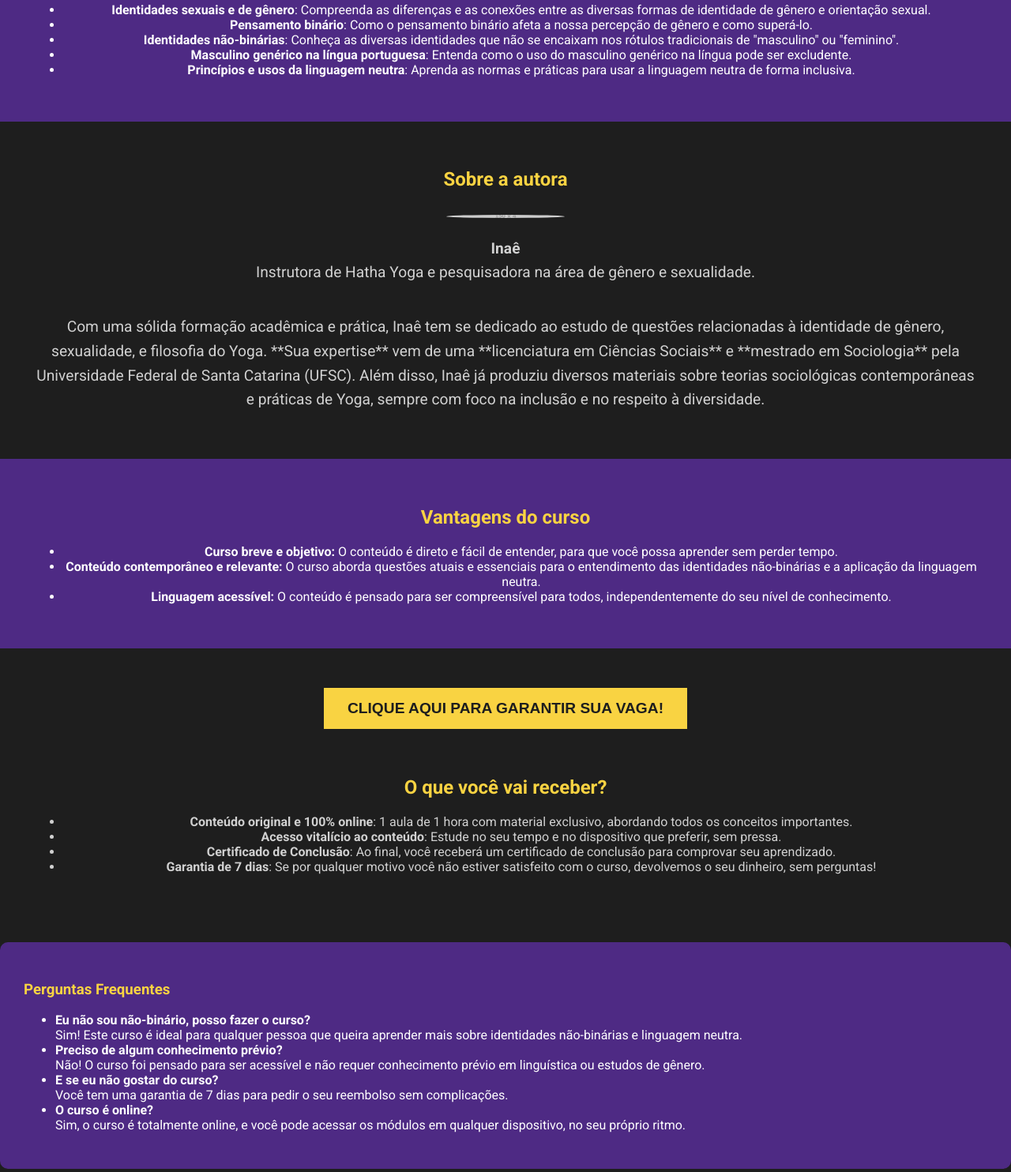
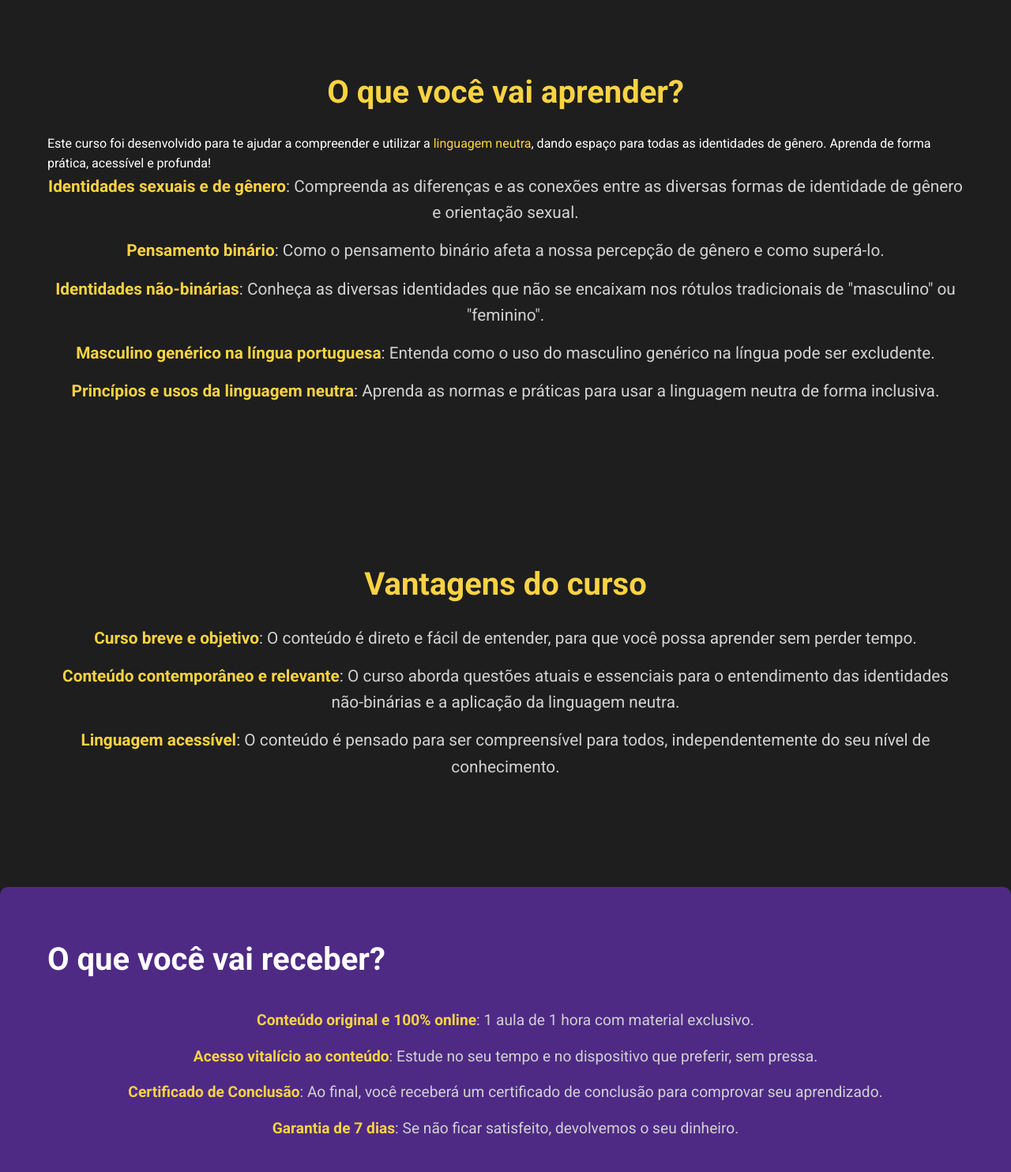
Before and after one commit to melckysilva55m/Loja-on-line-, a plain HTML site: page index.html in a window 1280 px wide. Shown: the part 937-2421 px from the top of the page at 79% size. Drawn offline with Linux system fonts and the light colour scheme; placeholder pictures from the web are drawn by us.

Commit message:
Update index.html

```diff
--- a/index.html
+++ b/index.html
@@ -6,116 +6,198 @@
     <title>Curso Não Binário e Linguagem Neutra</title>
     <link href="https://fonts.googleapis.com/css2?family=Roboto:wght@400;700&display=swap" rel="stylesheet">
     <style>
-        /* Estilos principais */
+        /* Reset básico */
+        * {
+            margin: 0;
+            padding: 0;
+            box-sizing: border-box;
+        }
+
+        /* Corpo da página */
         body {
             font-family: 'Roboto', sans-serif;
-            margin: 0;
-            padding: 0;
-            background-color: #1E1E1E;
+            background-color: #1E1E1E; /* Preto */
             color: #FFFFFF;
+            line-height: 1.6;
         }
 
-        h1, h2, h3 {
+        /* Container centralizado */
+        .container {
+            width: 100%;
+            max-width: 1200px;
+            margin: 0 auto;
+            padding: 20px;
+        }
+
+        /* Cabeçalho */
+        header {
+            text-align: center;
+            margin-bottom: 50px;
+        }
+
+        header h1 {
+            font-size: 3.5rem;
             color: #F9D342; /* Amarelo */
         }
 
-        p {
-            font-size: 1.2rem;
+        header h2 {
+            font-size: 2rem;
             color: #D1D1D1;
-            line-height: 1.6;
+            margin: 20px 0;
         }
 
-        .btn-primary {
+        header h3 {
+            font-size: 2rem;
+            color: #F9D342;
+        }
+
+        header .btn-primary {
             background-color: #F9D342; /* Amarelo */
             color: #1E1E1E;
-            border: none;
             padding: 15px 30px;
             font-size: 1.2rem;
+            border: none;
             cursor: pointer;
             text-transform: uppercase;
             font-weight: bold;
-            margin-top: 20px;
-            transition: background-color 0.3s ease;
+            border-radius: 5px;
+            transition: background-color 0.3s;
         }
 
-        .btn-primary:hover {
+        header .btn-primary:hover {
             background-color: #F7C233;
         }
 
-        .section {
-            padding: 40px;
+        /* Seções principais */
+        section {
+            margin-bottom: 60px;
+            padding: 40px 0;
+        }
+
+        .section-title {
+            text-align: center;
+            font-size: 2.5rem;
+            color: #F9D342; /* Amarelo */
+            margin-bottom: 20px;
+        }
+
+        .section p {
+            font-size: 1.2rem;
+            color: #D1D1D1;
+            text-align: center;
+            margin-bottom: 30px;
+        }
+
+        /* Listas de tópicos */
+        ul {
+            list-style-type: none;
             text-align: center;
         }
 
-        .section-light {
-            background-color: #4E2A84; /* Roxo */
-            color: #FFFFFF;
+        ul li {
+            font-size: 1.3rem;
+            color: #D1D1D1;
+            margin-bottom: 15px;
         }
 
-        .section-dark {
-            background-color: #1E1E1E; /* Preto */
-            color: #D1D1D1;
-        }
-
-        .highlight {
+        ul li strong {
             color: #F9D342; /* Amarelo */
         }
 
-        .content-wrapper {
-            display: flex;
-            justify-content: center;
-            align-items: center;
-            flex-direction: column;
-            text-align: center;
-        }
-
+        /* Imagens e Banner */
         .image-banner img {
             max-width: 100%;
             height: auto;
             border-radius: 10px;
         }
 
-        .image-author img {
-            max-width: 150px;
-            border-radius: 50%;
-        }
-
+        /* Chamada para Ação (CTA) */
         .cta-container {
             text-align: center;
             margin-top: 30px;
         }
 
+        /* Garantia e Certificado */
+        .certificado {
+            background-color: #4E2A84; /* Roxo */
+            color: #FFFFFF;
+            padding: 40px;
+            border-radius: 10px;
+            margin-top: 40px;
+        }
+
+        .certificado ul {
+            list-style-type: none;
+            text-align: center;
+        }
+
+        .certificado li {
+            font-size: 1.2rem;
+            margin: 15px 0;
+        }
+
+        .certificado h2 {
+            font-size: 2.5rem;
+            margin-bottom: 30px;
+        }
+
+        /* Perguntas Frequentes */
         .faq {
-            background-color: #4E2A84;
+            background-color: #1E1E1E; /* Preto */
             padding: 30px;
             border-radius: 10px;
-            margin-top: 30px;
         }
 
         .faq h3 {
             color: #F9D342; /* Amarelo */
+            font-size: 2.5rem;
+            margin-bottom: 20px;
         }
+
+        .faq ul {
+            list-style-type: none;
+        }
+
+        .faq li {
+            font-size: 1.2rem;
+            color: #D1D1D1;
+            margin-bottom: 20px;
+        }
+
+        /* Rodapé */
+        footer {
+            text-align: center;
+            color: #D1D1D1;
+            padding: 20px 0;
+            background-color: #1E1E1E;
+        }
+
+        footer p {
+            font-size: 1rem;
+        }
+
     </style>
 </head>
 <body>
 
-    <!-- Cabeçalho Principal -->
-    <section class="section section-dark">
-        <div class="content-wrapper">
+    <!-- Cabeçalho -->
+    <header>
+        <div class="container">
             <h1>Curso de Não Binário e Linguagem Neutra</h1>
             <h2>Transforme a forma como você se comunica.</h2>
-            <h3>Compre agora por apenas <span class="highlight">R$ 39,99!</span></h3>
+            <h3>Compre agora por apenas <span style="color: #F9D342;">R$ 39,99</span></h3>
             <div class="image-banner">
-                <img src="https://via.placeholder.com/800x400/4E2A84/FFFFFF?text=Curso+Não+Binário+e+Linguagem+Neutra" alt="Imagem curso">
+                <img src="https://via.placeholder.com/1200x600/4E2A84/FFFFFF?text=Curso+Não+Binário+e+Linguagem+Neutra" alt="Imagem do Curso">
             </div>
             <button class="btn-primary">Garantir meu acesso!</button>
         </div>
-    </section>
+    </header>
 
     <!-- O que você vai aprender -->
-    <section class="section section-light">
-        <h2>O que você vai aprender?</h2>
-        <p>Este curso foi desenvolvido para <span class="highlight">te ajudar a compreender e utilizar a linguagem neutra</span>, dando espaço para todas as identidades de gênero. Aprenda de forma prática, acessível e profunda!</p>
+    <section>
+        <div class="container">
+            <h2 class="section-title">O que você vai aprender?</h2>
+            <p>Este curso foi desenvolvido para te ajudar a compreender e utilizar a <span style="color: #F9D342;">linguagem neutra</span>, dando espaço para todas as identidades de gênero. Aprenda de forma prática, acessível e profunda!</p>
             <ul>
                 <li><strong>Identidades sexuais e de gênero</strong>: Compreenda as diferenças e as conexões entre as diversas formas de identidade de gênero e orientação sexual.</li>
                 <li><strong>Pensamento binário</strong>: Como o pensamento binário afeta a nossa percepção de gênero e como superá-lo.</li>
@@ -123,60 +205,52 @@
                 <li><strong>Masculino genérico na língua portuguesa</strong>: Entenda como o uso do masculino genérico na língua pode ser excludente.</li>
                 <li><strong>Princípios e usos da linguagem neutra</strong>: Aprenda as normas e práticas para usar a linguagem neutra de forma inclusiva.</li>
             </ul>
-    </section>
-
-    <!-- Sobre a autora -->
-    <section class="section section-dark">
-        <h2>Sobre a autora</h2>
-        <div class="content-wrapper">
-            <div class="image-author">
-                <img src="https://via.placeholder.com/150/4E2A84/FFFFFF?text=Inaê" alt="Foto da autora Inaê">
-            </div>
-            <p><strong>Inaê</strong><br>Instrutora de Hatha Yoga e pesquisadora na área de gênero e sexualidade.</p>
-            <p>Com uma sólida formação acadêmica e prática, Inaê tem se dedicado ao estudo de questões relacionadas à identidade de gênero, sexualidade, e filosofia do Yoga. **Sua expertise** vem de uma **licenciatura em Ciências Sociais** e **mestrado em Sociologia** pela Universidade Federal de Santa Catarina (UFSC). Além disso, Inaê já produziu diversos materiais sobre teorias sociológicas contemporâneas e práticas de Yoga, sempre com foco na inclusão e no respeito à diversidade.</p>
         </div>
     </section>
 
     <!-- Vantagens do curso -->
-    <section class="section section-light">
-        <h2>Vantagens do curso</h2>
+    <section>
+        <div class="container">
+            <h2 class="section-title">Vantagens do curso</h2>
             <ul>
-            <li><strong>Curso breve e objetivo:</strong> O conteúdo é direto e fácil de entender, para que você possa aprender sem perder tempo.</li>
-            <li><strong>Conteúdo contemporâneo e relevante:</strong> O curso aborda questões atuais e essenciais para o entendimento das identidades não-binárias e a aplicação da linguagem neutra.</li>
-            <li><strong>Linguagem acessível:</strong> O conteúdo é pensado para ser compreensível para todos, independentemente do seu nível de conhecimento.</li>
+                <li><strong>Curso breve e objetivo</strong>: O conteúdo é direto e fácil de entender, para que você possa aprender sem perder tempo.</li>
+                <li><strong>Conteúdo contemporâneo e relevante</strong>: O curso aborda questões atuais e essenciais para o entendimento das identidades não-binárias e a aplicação da linguagem neutra.</li>
+                <li><strong>Linguagem acessível</strong>: O conteúdo é pensado para ser compreensível para todos, independentemente do seu nível de conhecimento.</li>
             </ul>
-    </section>
-
-    <!-- Chamada para Ação -->
-    <section class="cta-container">
-        <button class="btn-primary">Clique aqui para garantir sua vaga!</button>
+        </div>
     </section>
 
     <!-- Garantia e Certificado -->
-    <section class="section section-dark">
+    <section class="certificado">
+        <div class="container">
             <h2>O que você vai receber?</h2>
             <ul>
-            <li><strong>Conteúdo original e 100% online</strong>: 1 aula de 1 hora com material exclusivo, abordando todos os conceitos importantes.</li>
+                <li><strong>Conteúdo original e 100% online</strong>: 1 aula de 1 hora com material exclusivo.</li>
                 <li><strong>Acesso vitalício ao conteúdo</strong>: Estude no seu tempo e no dispositivo que preferir, sem pressa.</li>
                 <li><strong>Certificado de Conclusão</strong>: Ao final, você receberá um certificado de conclusão para comprovar seu aprendizado.</li>
-            <li><strong>Garantia de 7 dias</strong>: Se por qualquer motivo você não estiver satisfeito com o curso, devolvemos o seu dinheiro, sem perguntas!</li>
+                <li><strong>Garantia de 7 dias</strong>: Se não ficar satisfeito, devolvemos o seu dinheiro.</li>
             </ul>
+        </div>
     </section>
 
-    <!-- FAQ -->
+    <!-- Perguntas Frequentes -->
     <section class="faq">
+        <div class="container">
             <h3>Perguntas Frequentes</h3>
             <ul>
                 <li><strong>Eu não sou não-binário, posso fazer o curso?</strong> <br> Sim! Este curso é ideal para qualquer pessoa que queira aprender mais sobre identidades não-binárias e linguagem neutra.</li>
-            <li><strong>Preciso de algum conhecimento prévio?</strong> <br> Não! O curso foi pensado para ser acessível e não requer conhecimento prévio em linguística ou estudos de gênero.</li>
-            <li><strong>E se eu não gostar do curso?</strong> <br> Você tem uma garantia de 7 dias para pedir o seu reembolso sem complicações.</li>
-            <li><strong>O curso é online?</strong> <br> Sim, o curso é totalmente online, e você pode acessar os módulos em qualquer dispositivo, no seu próprio ritmo.</li>
+                <li><strong>Preciso de algum conhecimento prévio?</strong> <br> Não! O curso é acessível e não exige nenhum conhecimento prévio.</li>
+                <li><strong>E se eu não gostar do curso?</strong> <br> Você tem uma garantia de 7 dias para pedir seu reembolso, sem perguntas.</li>
+                <li><strong>O curso é online?</strong> <br> Sim, totalmente online. Você pode assistir no seu próprio ritmo, em qualquer dispositivo.</li>
             </ul>
+        </div>
     </section>
 
-    <!-- Footer -->
-    <footer class="section section-dark">
+    <!-- Rodapé -->
+    <footer>
+        <div class="container">
             <p>&copy; 2024 Curso Não Binário e Linguagem Neutra. Todos os direitos reservados.</p>
+        </div>
     </footer>
 
 </body>
```
Lines whose indentation alone changed are shown as unchanged.
